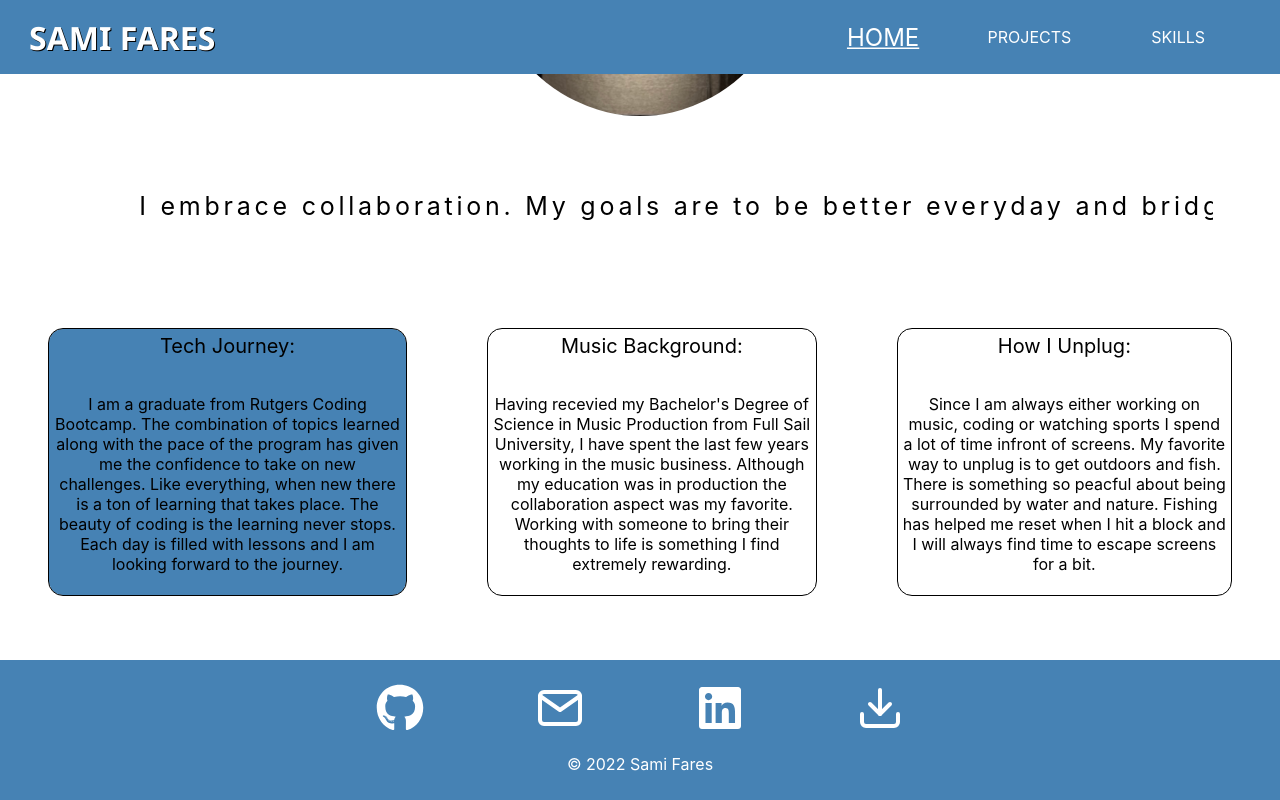
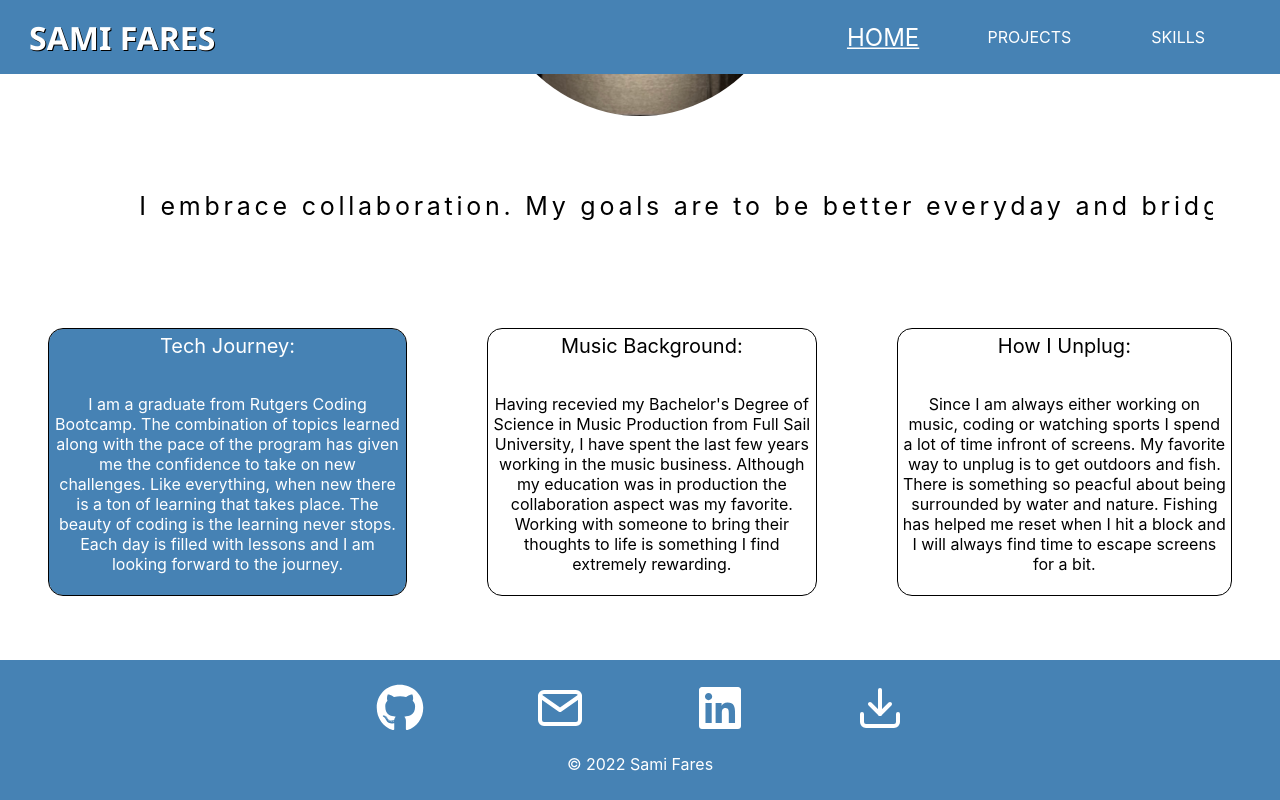
Before and after one commit to SamiFdev/Portfoliov2, a React (Create React App) app: page / in a window 1280 px wide. In both pictures the pointer is over the element 227 px from the left and 862 px from the top of the page. Shown: the part 400-1200 px from the top of the page. Built offline with nearby package versions, Linux system fonts and the light colour scheme.

Commit message:
made the changes requested

```diff
--- a/src/components/Footer/Footer.module.css
+++ b/src/components/Footer/Footer.module.css
@@ -1,5 +1,5 @@
 .footer {
-    background-color: steelblue;
+    background-color: var(--primary-accent);
     display: flex;
     flex-direction: column;
     gap: 1rem;
--- a/src/components/Home/Home.module.css
+++ b/src/components/Home/Home.module.css
@@ -28,7 +28,6 @@
 
 p {
     text-align: center;
-    color: black;
 }
 
 .writeups {
@@ -47,7 +46,12 @@ p {
     transition: color 0.3s ease-in-out, box-shadow 0.3s ease-in-out;
 }
 .blurbs:hover {
-    box-shadow: inset 600px 300px 6px 0px steelblue;
+    box-shadow: inset 600px 300px 6px 0px var(--primary-accent);
+    color: white;
+}
+
+.blurbs p:hover {
+    color: white;
 }
 span {
     text-align: center;
@@ -57,7 +61,7 @@ span {
 .oneLiner {
     overflow: hidden;
     width: 80%;
-    border-right: 0.15em solid steelblue;
+    border-right: 0.15em solid var(--primary-accent);
     white-space: nowrap;
     margin: 0 auto;
     font-size: 25px;
--- a/src/components/Navbar/Navbar.module.css
+++ b/src/components/Navbar/Navbar.module.css
@@ -1,5 +1,5 @@
 .nav {
-    background-color: steelblue;
+    background-color: var(--primary-accent);
     text-transform: uppercase;
     text-align: center;
     list-style-type: none;
@@ -26,7 +26,7 @@
 }
 .nav a:hover {
     transform: scale(1.5);
-    transition-delay: 0.15s;
+    transition-delay: 0.35s;
 }
 
 .navLinksBox {
--- a/src/components/Projects/Projects.module.css
+++ b/src/components/Projects/Projects.module.css
@@ -54,7 +54,7 @@
     /* -webkit-transform: scale(1.1);
     -ms-transform: scale(1.1);
     transform: scale(1.1); */
-    transition-delay: 0.25s;
+    transition: 0.25s;
     transform: skew(3deg, 3deg);
 }
 
--- a/src/components/Skills/Skills.module.css
+++ b/src/components/Skills/Skills.module.css
@@ -22,7 +22,7 @@
 
 .skillsIcon:hover {
     transform: scale(1.5);
-    transition-delay: 0.25s;
+    transition: 0.25s;
 }
 
 .skillsSpan {
--- a/src/index.css
+++ b/src/index.css
@@ -4,6 +4,7 @@
     --nav-adjusted-height: 100px;
     --footer-height: 40px;
     --content-height: 140px;
+    --primary-accent: steelblue;
 }
 
 body {
```
